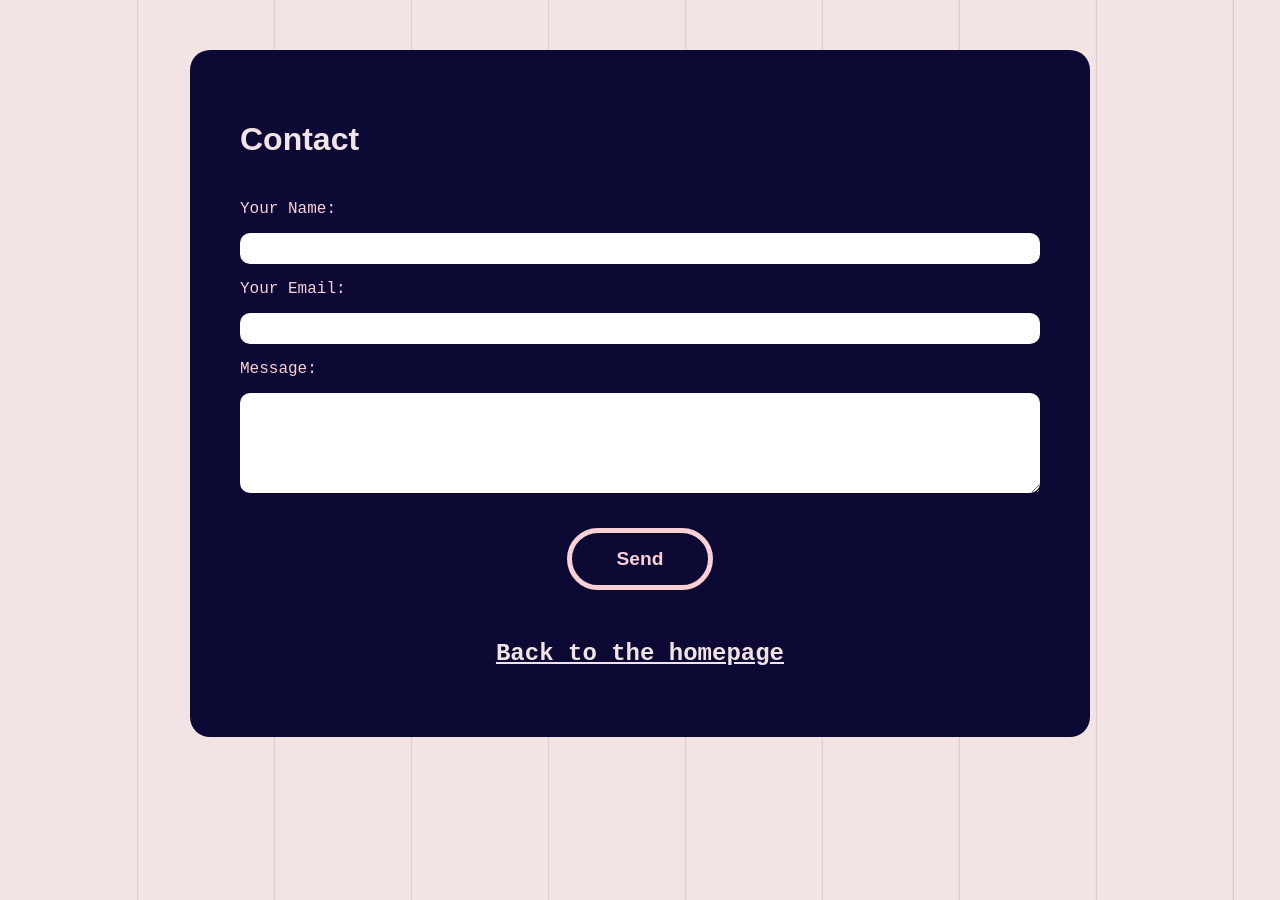
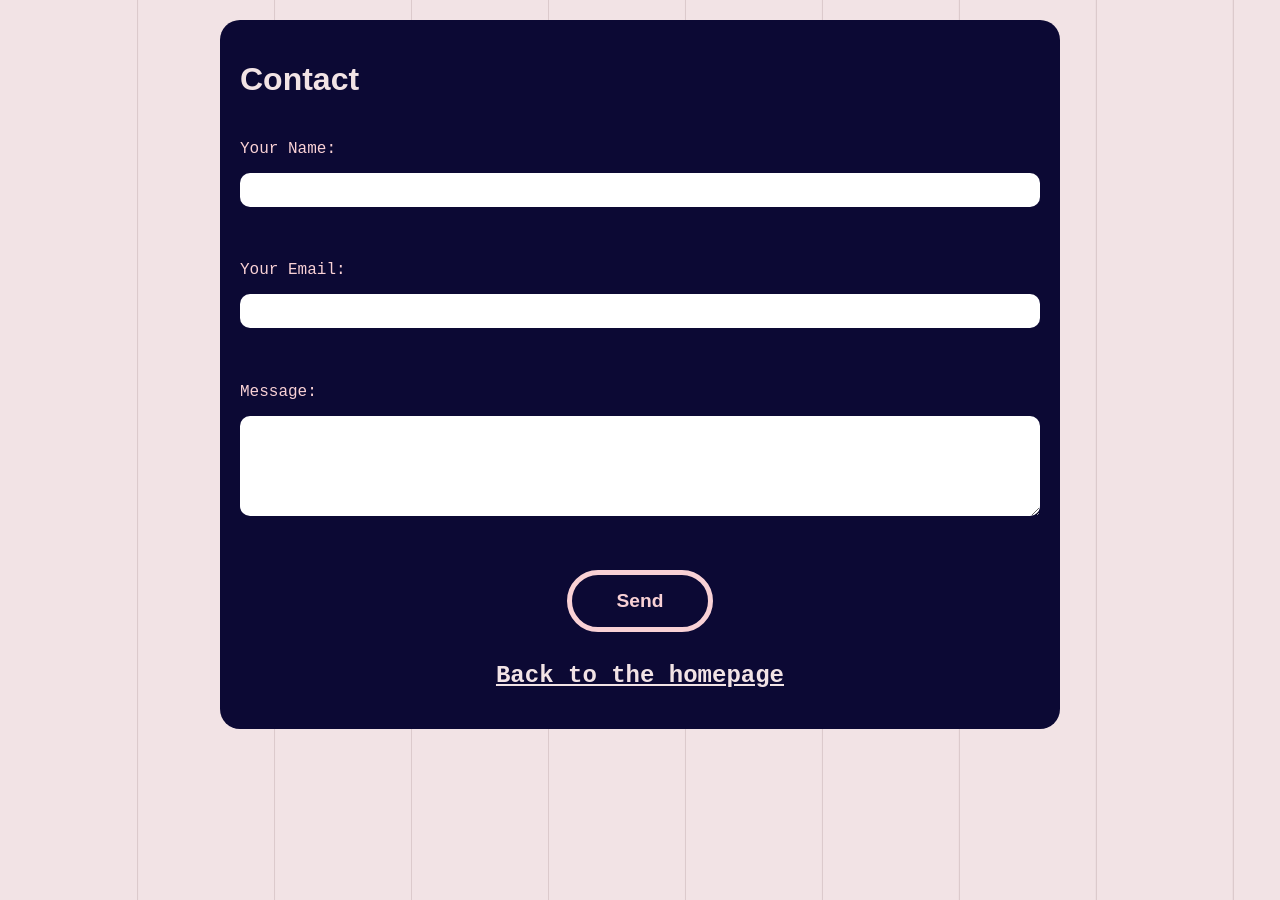
Before and after one commit to breezyfasano/breezyfasano-blog-v2, a Jekyll site: the page built from contact.md, in a window 1280 px wide. Built offline with Jekyll 4.4.1, drawn with Linux system fonts in a browser that asks for light colours; some web fonts are replaced.

Commit message:
fixed contact form mobile usability

```diff
--- a/_layouts/contact.html
+++ b/_layouts/contact.html
@@ -12,6 +12,8 @@
             <p><label class="label">Message:
                     <br><textarea class="input message" name="message"></textarea></label></p>
             <p><button class="button" type="submit">Send</button></p>
-            <a href="{{ site.url }}"><h2>Back to the homepage</h2></a>
         </form>
+        <a href="{{ site.url }}">
+            <h2>Back to the homepage</h2>
+        </a>
     </div>
--- a/css/forms.scss
+++ b/css/forms.scss
@@ -12,20 +12,26 @@
     font-family: $body-font;
     margin:0;
     padding:0;
+    font-size: 45px;
+    @include for-desktop-up {
+        font-size: 16px;
+    }
 }
 
 .form-container {
-    max-width: 800px;
+    width: 100vw;
+    height: 100vh;
     background: $navy-blue;
     color: $light-pink;
     padding: 50px;
     border-radius: 0px;
-    margin: 0 auto 0 auto;
-    height: 100vh;
+    margin: 0;
     @include for-desktop-up {
-        margin: 50px auto 0 auto;
+        width: 800px;
+        height: auto;
+        margin: 20px auto 0 auto;
         border-radius: 20px;
-        height: auto;
+        padding:20px 20px 20px 20px;
     }
 }
 
@@ -44,34 +50,43 @@
 }
 
 .input {
-    padding: 8px;
-    margin-top: 15px;
+   padding: 2vh;
+   margin: 3vmax 0 3vmax 0;
+   font-size: 45px;
     border-radius: 10px;
     border:0;
     @include for-desktop-up {
-
+    padding: 8px;
+    margin-top: 15px;
+    font-size: 1em;
     }
 }
 
 .message {
     min-height: 100px;
+    font-family: $body-font;
 }
 
 a {
     text-align: center;
+    display: block;
     color: $white-pink;
 }
 
 .button {
     border:5px solid $light-pink;
-    border-radius: 35px;
+    border-radius: 50px;
+    padding: 25px 80px 25px 80px;
+    margin: 7vmax auto 7vmax auto;
     font-size: 1.2em;
     font-weight: $bold;
-    padding: 15px 45px 15px 45px;
-    margin: 35px auto 50px auto;
     display: block;
     background: transparent;
     color: $light-pink;
+    @include for-desktop-up {
+    padding: 15px 45px 15px 45px;
+    margin: 10px auto 30px auto;
+    }
     &:hover {
         color: $white-pink;
         border: 5px solid $white-pink;
```
